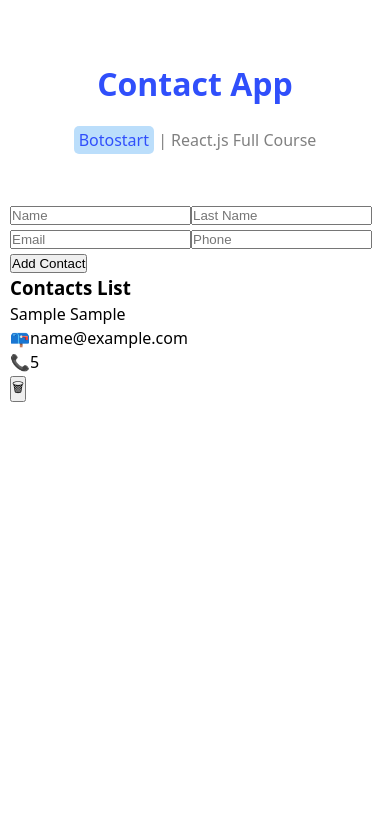
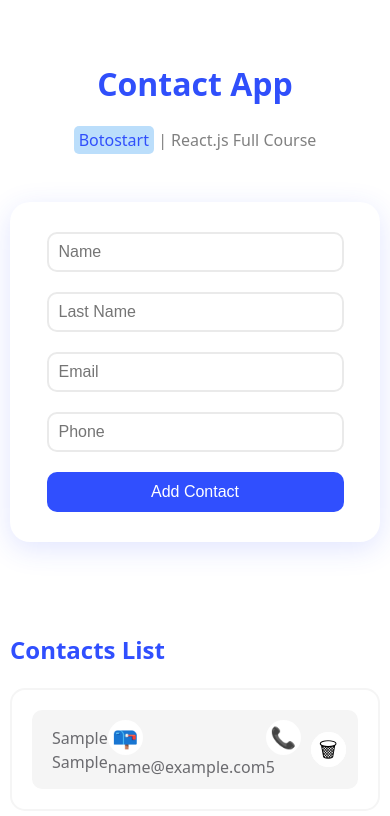
Before and after one commit to Yasaman471/Contact_App, a React (Vite) app: page / in a window 390 px wide. Both pictures are taken after typing "Sample", "Sample", "name@example.com", "5" into the empty fields and a click on the button "Add Contact". Shown: the top 816 px of the page. Built offline with nearby package versions, Linux system fonts and the light colour scheme.

Commit message:
Styled contact app with modular Contacts, ContactList, and ContactItem components

```diff
--- /dev/null
+++ b/src/Components/Contact.module.css
@@ -0,0 +1,68 @@
+.container{
+    display: flex;
+    flex-direction: column;
+    align-items: center;
+}
+.form{
+    display: flex;
+    flex-wrap: wrap;
+    align-items: center;
+    justify-content: center;
+    padding: 20px;
+    margin-bottom: 20px;
+    border-radius: 20px;
+    box-shadow: #304ffe25 0px 7px 29px 0px;
+}
+
+.form input {
+  width: 45%;
+  height: 40px;
+  padding: 10px;
+  margin: 10px;
+  border: 2px solid #eaeaea;
+  border-radius: 10px;
+  color: #304ffe;
+  outline-color: #0c2ad487;
+  font-size: 1rem;
+}
+
+.form button {
+    width: calc(90% + 20px);
+    height: 40px;
+    padding:10px;
+    margin: 10px 0;
+    cursor: pointer;
+    background-color: #304ffe;
+    outline-color: #0c2ad487;
+    color: #fff;
+    border: none;
+    border-radius: 10px;
+    font-size: 1rem;
+    transition: 0.2s all ease-in-out;
+}
+
+.form button:hover {
+    box-shadow: #0c2ad487 0px 7px 29px 0px;
+}
+.alert{
+    width: 100%;
+    height: 40px;
+    margin: 5px 0 25px;
+}
+
+.alert P {
+    background-color: #ffebee;
+    color: #f44336;
+    width: 100%;
+    padding: 10px;
+    border-radius: 10px
+}
+
+@media(max-width: 500px){
+    .form input {
+        width: 90%
+    }
+    .form button {
+        width: 90%
+    }
+}
--- a/src/Components/ContactItem.jsx
+++ b/src/Components/ContactItem.jsx
@@ -1,14 +1,12 @@
-
+import styles from "./ContactItem.module.css"
 function ContactItem({data:{id,name,lastName,email,phone},deleteHandler}) {
   return (
-    <div>
-        <li>
+        <li className={styles.item}>
         <p> {name} {lastName}</p>
         <p><span>📪</span>{email}</p>
         <p><span>📞</span>{phone}</p>
         <button onClick={()=>deleteHandler(id)}><span>🗑</span></button>
         </li>
-    </div>
   )
 }
 
--- /dev/null
+++ b/src/Components/ContactItem.module.css
@@ -0,0 +1,41 @@
+.item {
+   display: flex;
+   justify-content: space-between;
+   align-items: center;
+   background-color: #f5f5f5;
+   color: #6b6b6f;
+   padding: 10px 20px;
+   margin: 15px;
+   border-radius: 10px;
+}
+
+.item p {
+    flex-basis: 0;
+    flex-grow: 1;
+}
+
+.item span {
+    display: inline-block;
+    font-size: 1.3rem;
+    text-align: center;
+    margin-right: 10px;
+    background-color: #fff;
+    width: 35px;
+    height: 35PX;
+    line-height: 35PX;
+    border-radius: 50%;
+}
+
+.item button {
+    background-color: #fff;
+    width: 35px;
+    height: 35PX;
+    border: none;
+    border-radius: 50%;
+    cursor: pointer;
+    transition: 0.1s all ease-in-out;
+}
+
+.item button:hover {
+    font-size: 1.5rem;
+}
--- a/src/Components/ContactList.jsx
+++ b/src/Components/ContactList.jsx
@@ -1,17 +1,18 @@
 import ContactItem from "./ContactItem"
+import styles from "./ContactList.module.css"
 
 
 function ContactList({contacts,deleteHandler}) {
   return (
-    <div>
+    <div className={styles.container}>
         <h3>Contacts List</h3>
         {contacts.length ? (
-            <ul>
+            <ul className={styles.contacts}>
                 {contacts.map((contact)=>(
                     <ContactItem key={contact.id} data={contact} deleteHandler={deleteHandler}/>
                 ))}
             </ul>
-        ) : (<p>No Contact Yet!</p>) }
+        ) : (<p className={styles.message}>No Contact Yet!</p>) }
     </div>
   )
 }
--- /dev/null
+++ b/src/Components/ContactList.module.css
@@ -0,0 +1,27 @@
+.container {
+    width: 100%;
+    margin-bottom: 100px;
+}
+
+.container h3 {
+    color: #304ffe;
+    font-size: 1.5rem;
+}
+.contacts {
+    border: 2px solid #f5f5f5;
+    list-style: none;
+    margin-top: 20px;
+    padding: 5px;
+    border-radius: 15px;
+}
+.message {
+    background-color: #f5f5f5;
+    height: 100px;
+    line-height: 100px;
+    text-align: center;
+    margin-top: 20px;
+    border-radius: 20px;
+    color: #6b6b6f;
+    font-size: 1.2rem;
+    font-weight: 500;
+}
--- a/src/Components/Contacts.jsx
+++ b/src/Components/Contacts.jsx
@@ -1,6 +1,7 @@
 import { useState } from "react"
 import inputs from "../Constants/inputs"
 import ContactList from "./ContactList"
+import styles from "./Contact.module.css"
 import { v4 } from "uuid"
 
 
@@ -47,8 +48,8 @@
       setContacts(newContacts)
     }
   return (
-    <div>
-    <div>
+    <div className={styles.container}>
+    <div className={styles.form}>
         {inputs.map((input,index)=>(
             <input
             key={index}
@@ -61,7 +62,7 @@
             ))}
         <button onClick={AddHandler}>Add Contact</button>
     </div>
-    {alert && <p>{alert}</p>}
+    <div className={styles.alert}>{alert && <p>{alert}</p>}</div>
     <ContactList contacts={contacts} deleteHandler={deleteHandler}/>
     </div>
   )
```
